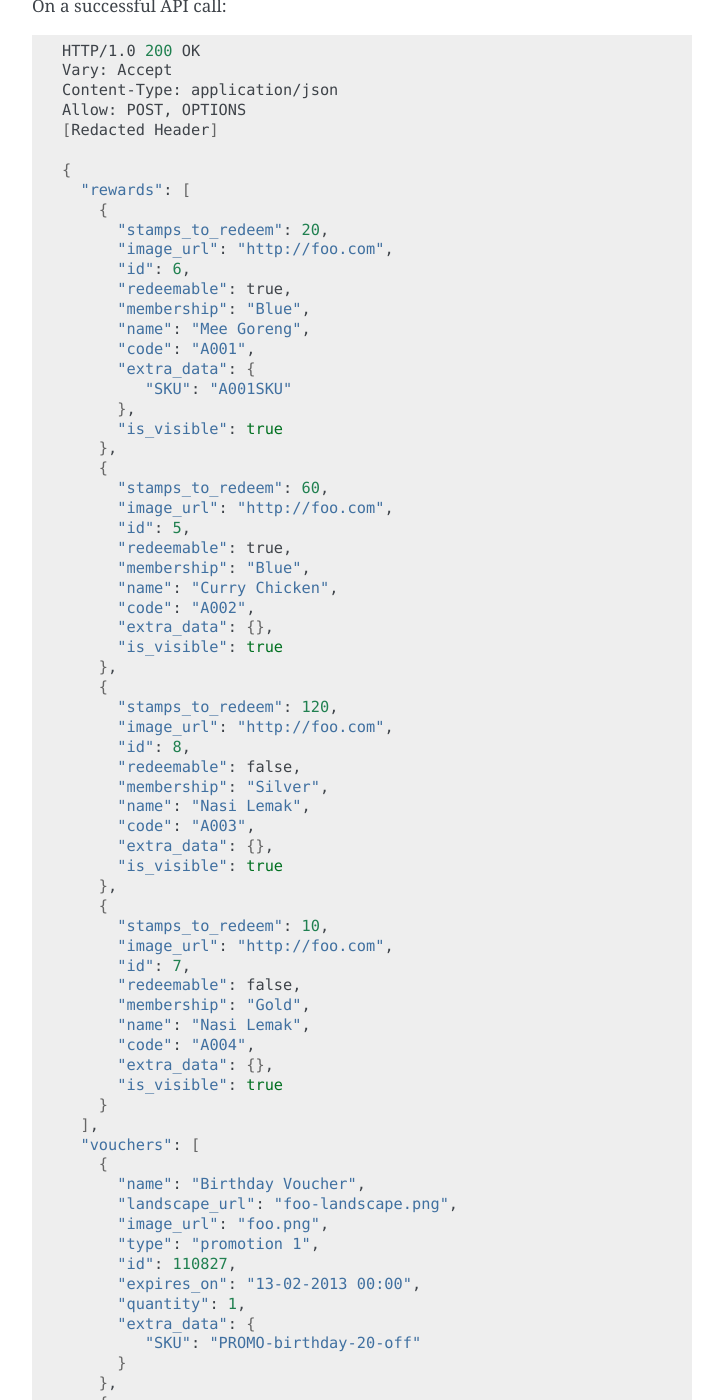
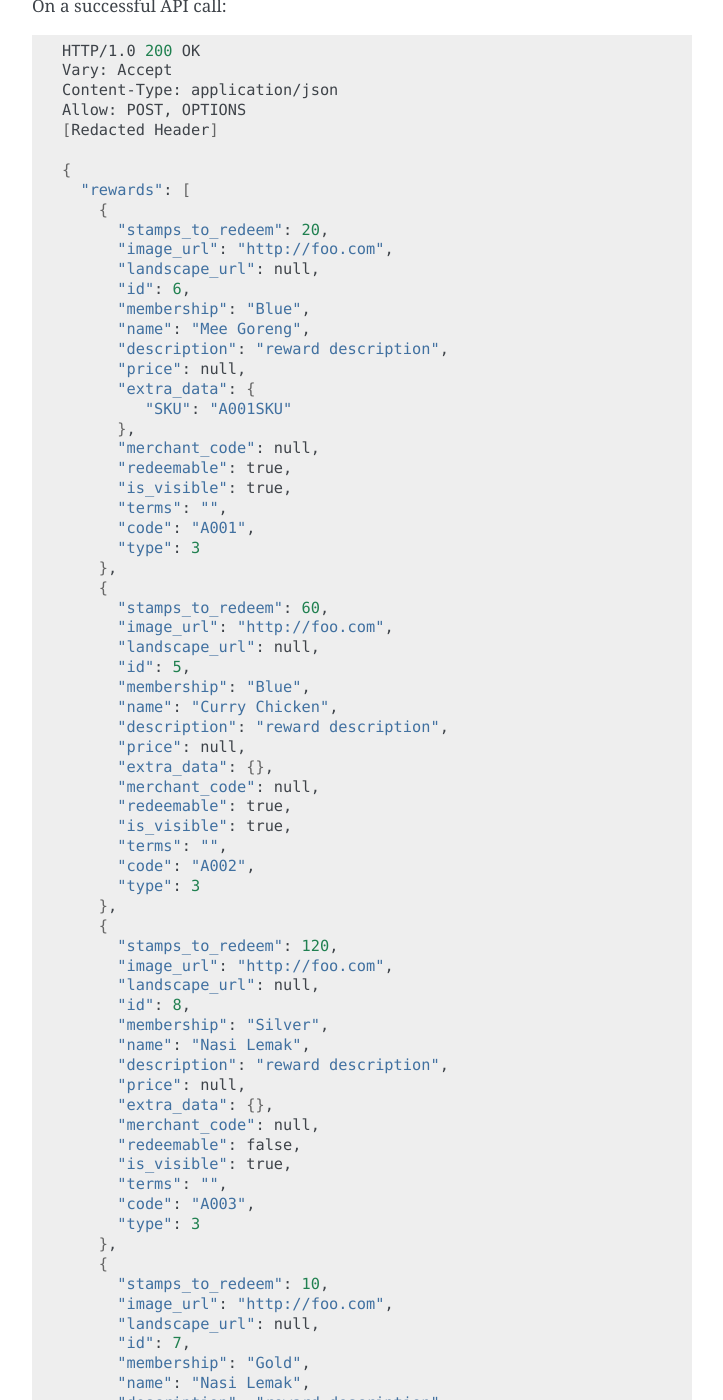
Before and after one commit to ui/stamps-api-docs, a Sphinx documentation site: the page built from source/reward_api.rst, in a window 1280 px wide and 1400 px high, scrolled down 1754 px. Shown: the whole window, without its empty margins (388-1111 px from the left). Built offline with Sphinx 7.4.7, drawn with Linux system fonts in a browser that asks for light colours; some of the changed text lies outside the part shown.

Commit message:
update rewards api

```diff
--- a/source/reward_api.rst
+++ b/source/reward_api.rst
@@ -91,70 +91,100 @@ On a successful API call:
         {
           "stamps_to_redeem": 20,
           "image_url": "http://foo.com",
+          "landscape_url": null,
           "id": 6,
-          "redeemable": true,
           "membership": "Blue",
           "name": "Mee Goreng",
-          "code": "A001",
+          "description": "reward description",
+          "price": null,
           "extra_data": {
              "SKU": "A001SKU"
           },
-          "is_visible": true
+          "merchant_code": null,
+          "redeemable": true,
+          "is_visible": true,
+          "terms": "",
+          "code": "A001",
+          "type": 3
         },
         {
           "stamps_to_redeem": 60,
           "image_url": "http://foo.com",
+          "landscape_url": null,
           "id": 5,
-          "redeemable": true,
           "membership": "Blue",
           "name": "Curry Chicken",
+          "description": "reward description",
+          "price": null,
+          "extra_data": {},
+          "merchant_code": null,
+          "redeemable": true,
+          "is_visible": true,
+          "terms": "",
           "code": "A002",
-          "extra_data": {},
-          "is_visible": true
+          "type": 3
         },
         {
           "stamps_to_redeem": 120,
           "image_url": "http://foo.com",
+          "landscape_url": null,
           "id": 8,
-          "redeemable": false,
           "membership": "Silver",
           "name": "Nasi Lemak",
+          "description": "reward description",
+          "price": null,
+          "extra_data": {},
+          "merchant_code": null,
+          "redeemable": false,
+          "is_visible": true,
+          "terms": "",
           "code": "A003",
-          "extra_data": {},
-          "is_visible": true
+          "type": 3
         },
         {
           "stamps_to_redeem": 10,
           "image_url": "http://foo.com",
+          "landscape_url": null,
           "id": 7,
-          "redeemable": false,
           "membership": "Gold",
           "name": "Nasi Lemak",
+          "description": "reward description",
+          "price": null,
+          "extra_data": {},
+          "merchant_code": null,
+          "redeemable": false,
+          "is_visible": true,
+          "terms": "",
           "code": "A004",
-          "extra_data": {},
-          "is_visible": true
+          "type": 3
         }
       ],
       "vouchers": [
         {
+          "id": 9,
           "name": "Birthday Voucher",
+          "code": "BD0201",
           "landscape_url": "foo-landscape.png",
           "image_url": "foo.png",
           "type": "promotion 1",
           "id": 110827,
           "expires_on": "13-02-2013 00:00",
+          "terms": "input your birthday for get voucher on your birthday",
           "quantity": 1,
           "extra_data": {
              "SKU": "PROMO-birthday-20-off"
           }
         },
         {
+          "id": 10,
           "name": "10 Year celebration promo",
+          "code": "P010",
           "landscape_url": "foo-landscape.png",
           "image_url": "foo.png",
           "type": "promotion 1",
           "id": 110214,
           "expires_on": "24-01-2014 00:00",
+          "terms": "sign up at stamps and get Free product A",
           "quantity": 2,
           "extra_data": {}
         }
```
